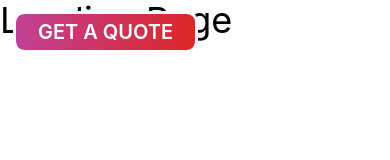
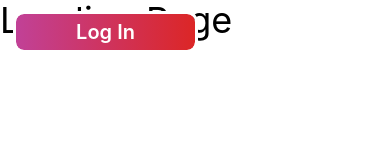
Before and after one commit to ktgster/yychacks_2024, a React (Create React App) app in the folder my-app/: page / in a window 390 px wide. Shown: the top 160 px of the page. Built offline with nearby package versions, Linux system fonts and the light colour scheme.

Commit message:
Update color of navbar  background and text

```diff
--- a/my-app/src/components/Navbar.js
+++ b/my-app/src/components/Navbar.js
@@ -68,7 +68,7 @@ const NavBar = () => {
   const quote = [
     {
       id: 1,
-      name: "GET A QUOTE",
+      name: "Log In",
       path: "/quote",
       logo: null,
       style:
@@ -79,7 +79,7 @@ const NavBar = () => {
 
   return (
     <div
-      className={` flex fixed justify-between items-center w-full px-4 h-16 z-10 text-white md:justify-start md:bg-gradient-to-r from-[#4601f4] from-10% via-purple-700 via-30%  to-[#d90303] to-100% md:${
+      className={` flex fixed justify-between items-center w-full px-4 h-16 z-10 text-white md:justify-start md:bg-black md:${
         visible ? "" : "hidden"
       }`}
       style={{ transition: "opacity 0.3s ease-in-out" }}
```
Also changed, not shown: 1 other file (tests, documents, lock files or other folders).
